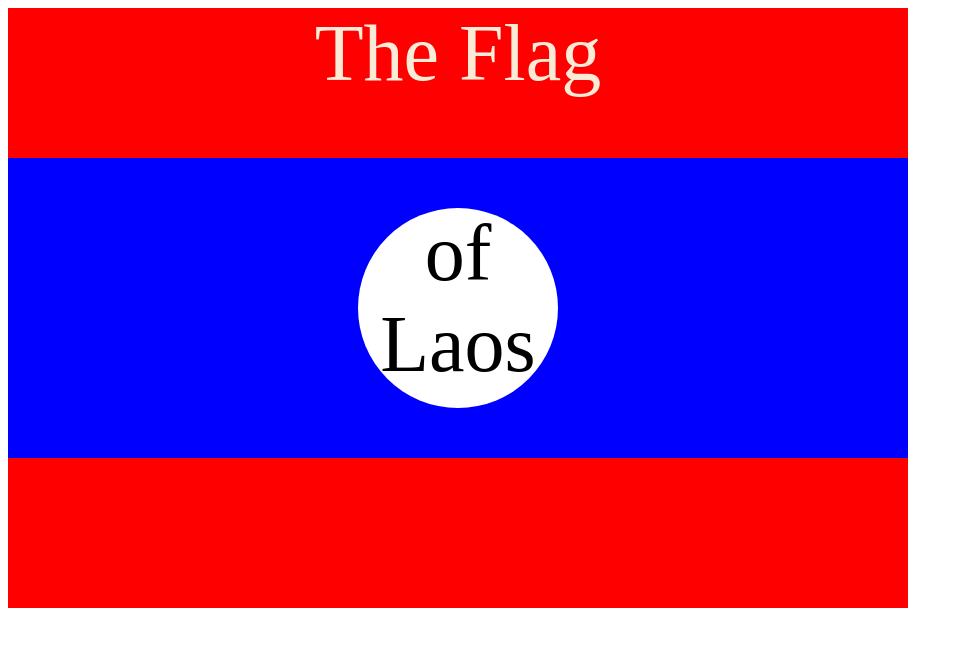
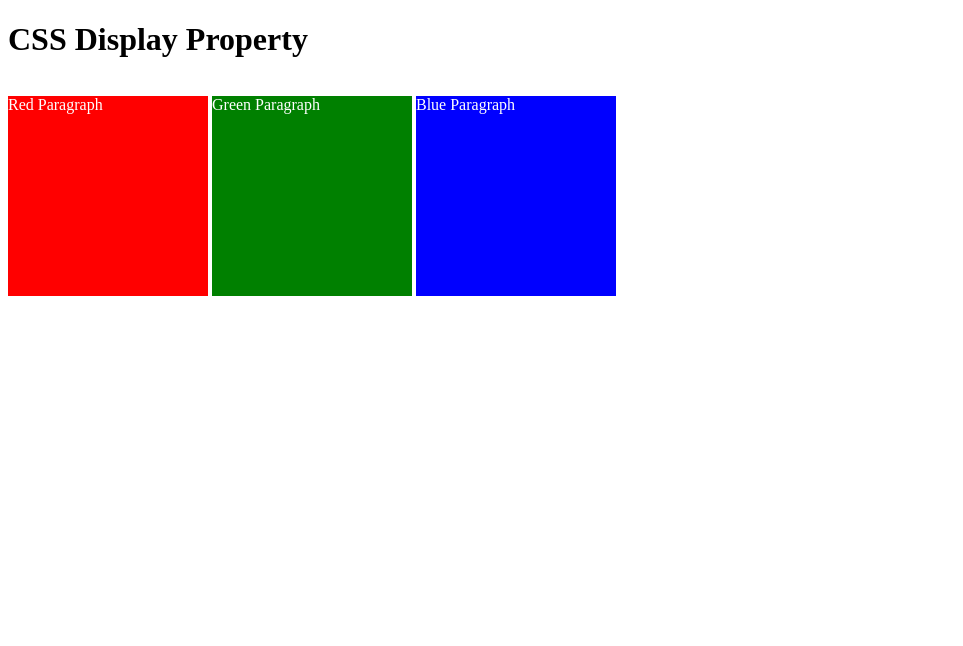
Before and after one commit to ashikch25111/CSS-project, a plain HTML site: page index.html in a window 1280 px wide. Shown: the whole page, without its empty margins (0-963 px from the left). Drawn offline with Linux system fonts and the light colour scheme.

Commit message:
Add files via upload

```diff
--- a/index.html
+++ b/index.html
@@ -1,74 +1,48 @@
 <!DOCTYPE html>
-<html lang="en">
+<html>
+
+<!--
+  TODO
+1. By changing only the display property of the CSS make all 3 squares line up horizontally like in goal1 image.
+2. Change only the display property to make all 3 squares line up vertically like in goal2 image.
+-->
 
 <head>
-  <meta charset="UTF-8">
-  <title>CSS Flag Project</title>
+  <title>CSS Display Property Example</title>
   <style>
-    /* Write your CSS Code here */
-
-    .flag{
-      height: 600px;
-      width: 900px;
-      background-color: red;
-      position: relative;
-    }
-   .flag > div{
-      background-color: blue;
-      position: absolute;
-      width: 100%;
-      height: 300px;
-      top:150px;
-   }
-
-   .flag > div > div{
-    width: 200px;
-    height: 200px;
-    background-color: white;
-    border-radius: 50%;
-    position: absolute;
-    top:50px;
-    left: 350px;
-   }
-
-
-
-    p{
-      font-size: 5rem;
-      color: antiquewhite;
-      text-align: center;
-      padding: 0;
-      margin: 0;
+    p {
+      color: white;
     }
 
-    .flag>div div p{
-      color: black;
+    .red {
+      display: inline-block;
+      width: 200px;
+      height: 200px;
+      background-color: red;
     }
 
+    .green {
+      display: inline-block;
+      width: 200px;
+      height: 200px;
+      background-color: green;
+    }
 
-
+    .blue {
+      display: inline-block;
+      width: 200px;
+      height: 200px;
+      background-color: blue;
+    }
   </style>
 </head>
 
-<!--
-  IMPORTANT! Do not change any HTML
-Don't add any classes/ids/elements
-Use what you know about combining selectors
-and CSS specificity instead.
-Hint 1: The flag is 900px by 600px and the circle is 200px by 200px.
-Hint 2: You can use CSS inspection to get the colors from
-https://appbrewery.github.io/flag-of-laos/
--->
 
 <body>
-  <div class="flag">
-    <p>The Flag</p>
-    <div>
-      <div>
-        <p>of Laos</p>
-      </div>
-    </div>
-  </div>
+  <h1>CSS Display Property</h1>
+  <p class="red">Red Paragraph </p>
+  <p class="green">Green Paragraph</p>
+  <p class="blue">Blue Paragraph</p>
 </body>
 
 </html>
```
